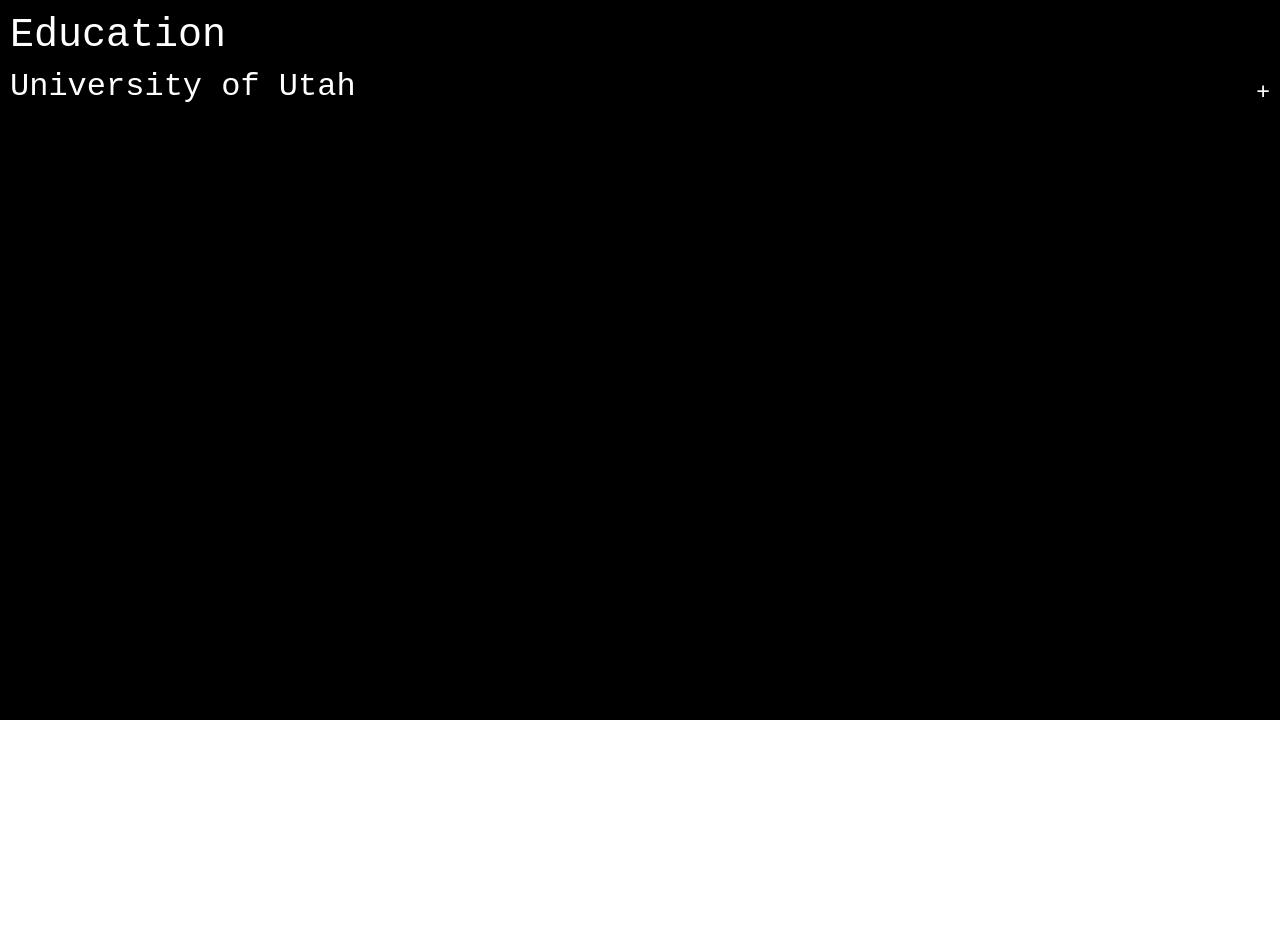
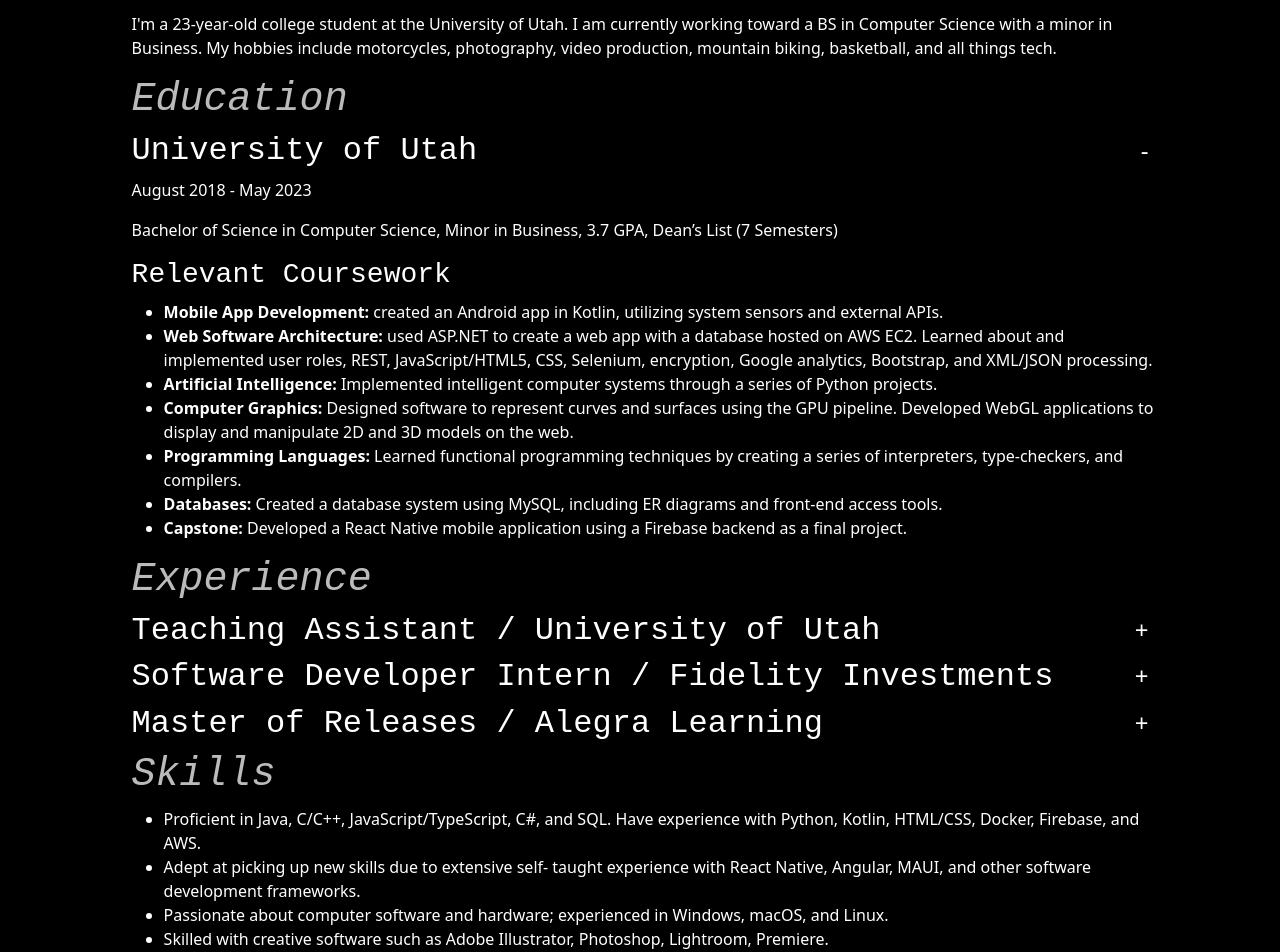
Before and after one commit to loosliashton/resume-site, a React (Create React App) app: page / in a window 1280 px wide. Shown: the part 880-1832 px from the top of the page. Before the commit the page ends 1600 px from the top, so only its background shows below. Built offline with nearby package versions, Linux system fonts and the light colour scheme.

Commit message:
Complete

```diff
--- a/package.json
+++ b/package.json
@@ -4,9 +4,6 @@
   "homepage": "https://www.ashtonloosli.com/",
   "private": true,
   "dependencies": {
-    "@emotion/react": "^11.10.6",
-    "@emotion/styled": "^11.10.6",
-    "@mui/material": "^5.11.11",
     "@testing-library/jest-dom": "^5.16.5",
     "@testing-library/react": "^13.4.0",
     "@testing-library/user-event": "^13.5.0",
@@ -17,7 +14,6 @@
     "bootstrap": "^5.2.3",
     "gh-pages": "^5.0.0",
     "react": "^18.2.0",
-    "react-bootstrap": "^2.7.2",
     "react-device-detect": "^2.2.3",
     "react-dom": "^18.2.0",
     "react-icons": "^4.7.1",
--- a/src/App.css
+++ b/src/App.css
@@ -14,7 +14,7 @@
 .name {
   font-size: 3em;
   font-weight: 600;
-  color: #363636;
+  color: #555555;
   font-family: monospace;
   transform: translateY(150px);
   transition: transform 0.5s ease;
@@ -28,7 +28,7 @@
 .links {
   display: flex;
   justify-content: space-between;
-  width: 220px;
+  width: 200px;
   transform: translateY(-200px);
   transition: transform 0.5s ease;
 }
@@ -61,6 +61,22 @@
   position: absolute;
   bottom: 0;
   margin-bottom: 20px;
+  animation-name: bounce;
+  animation-duration: 2s;
+  animation-timing-function: ease-in-out;
+  animation-iteration-count: infinite;
+}
+
+@keyframes bounce {
+  0% {
+    transform: translateY(0);
+  }
+  50% {
+    transform: translateY(-15px);
+  }
+  100% {
+    transform: translateY(0);
+  }
 }
 
 .resume {
--- a/src/App.tsx
+++ b/src/App.tsx
@@ -3,7 +3,6 @@ import { IconContext } from "react-icons";
 import headshot from "./images/headshot.jpg";
 import {
   BsEnvelopeFill,
-  BsFileEarmarkPersonFill,
   BsFillArrowDownCircleFill,
   BsGithub,
   BsLinkedin,
@@ -36,10 +35,7 @@ function App() {
           />
         </div>
         <div className={pictureVisible ? "links show-picture" : "links"}>
-          <IconContext.Provider value={{ size: "24px", color: "#363636" }}>
-            <a href="https://bit.ly/AshtonLoosliResume" title="Resume">
-              <BsFileEarmarkPersonFill />
-            </a>
+          <IconContext.Provider value={{ size: "24px", color: "#555555" }}>
             <a href="mailto:loosliashton@gmail.com" title="Email">
               <BsEnvelopeFill />
             </a>
@@ -59,7 +55,7 @@ function App() {
         </div>
         <div onClick={executeScroll} className="scrollButton">
           <a href="#resume">
-            <BsFillArrowDownCircleFill color="#363636" size={"24px"}/>
+            <BsFillArrowDownCircleFill color="white" size={"24px"}/>
           </a>
         </div>
       </div>
--- a/src/Resume/Resume.css
+++ b/src/Resume/Resume.css
@@ -7,25 +7,42 @@
 }
 
 h1 {
-    font-size: 3em;
-    font-weight: 600;
+    font-size: 2.5em;
+    color: #bbbbbb;
+    font-family: monospace;
+    text-align: left;
+    margin-left: 10px;
+    font-style: italic;
+}
+
+h2 {
+    font-size: 1.5em;
+    color: #ffffff;
+    font-family: monospace;
+    text-align: left;
+}
+
+h3 {
+    font-size: 1.2em;
     color: #ffffff;
     font-family: monospace;
     text-align: left;
     margin-left: 10px;
 }
 
-h2 {
-    font-size: 2em;
-    font-weight: 600;
+p {
+    font-size: 1em;
     color: #ffffff;
-    font-family: monospace;
     text-align: left;
+    margin-left: 10px;
 }
 
-p {
-    font-size: 1.5em;
-    font-weight: 400;
+ul {
+    color: #ffffff;
+}
+
+li {
+    font-size: 1em;
     color: #ffffff;
     text-align: left;
     margin-left: 10px;
@@ -44,5 +61,19 @@ p {
     padding-right: 10px;
     padding-left: 10px;
     flex-direction: row;
-    align-items: center;
+    align-content: center;
 }
+
+.resume {
+    display: flex;
+    flex-direction: column;
+    width: 90%;
+    margin: 0 auto;
+    max-width: 1500px;
+}
+
+@media (max-width: 600px) {
+    .resume {
+        width: 100%;
+    }
+}
--- a/src/Resume/Resume.tsx
+++ b/src/Resume/Resume.tsx
@@ -1,27 +1,173 @@
 import { useState } from "react";
+import { BsFillFileEarmarkPdfFill } from "react-icons/bs";
 import "./Resume.css";
 
 export function Resume() {
-  let [education, setEducation] = useState(false);
+  let [utah, setUtah] = useState(true);
+  let [ta, setTa] = useState(false);
+  let [fidelity, setFidelity] = useState(false);
+  let [alegra, setAlegra] = useState(false);
 
   return (
     <div className="resume">
       <div className="headerText">Resume</div>
+      <p>
+        I'm a 23-year-old college student at the University of Utah. I am
+        currently working toward a BS in Computer Science with a minor in
+        Business. My hobbies include motorcycles, photography, video production,
+        mountain biking, basketball, and all things tech.
+      </p>
       <h1>Education</h1>
       <div>
-        <div
-          className="accordionTitle"
-          onClick={() => setEducation(!education)}
-        >
+        <div className="accordionTitle" onClick={() => setUtah(!utah)}>
           <h2>University of Utah</h2>
-          <div className="expandIcon">{education ? "-" : "+"}</div>
+          <div className="expandIcon">{utah ? "-" : "+"}</div>
         </div>
-        {education && (
+        {utah && (
           <div>
-            <p>Minor in Business, 3.7 GPA, Dean’s List (7 Semesters)</p>
+            <p>August 2018 - May 2023</p>
+            <p>
+              Bachelor of Science in Computer Science, Minor in Business, 3.7
+              GPA, Dean’s List (7 Semesters)
+            </p>
+            <h3>Relevant Coursework</h3>
+            <ul>
+              <li>
+                <b>Mobile App Development:</b> created an Android app in Kotlin,
+                utilizing system sensors and external APIs.
+              </li>
+              <li>
+                <b>Web Software Architecture:</b> used ASP.NET to create a web
+                app with a database hosted on AWS EC2. Learned about and
+                implemented user roles, REST, JavaScript/HTML5, CSS, Selenium,
+                encryption, Google analytics, Bootstrap, and XML/JSON
+                processing.
+              </li>
+              <li>
+                <b>Artificial Intelligence:</b> Implemented intelligent computer
+                systems through a series of Python projects.
+              </li>
+              <li>
+                <b>Computer Graphics:</b> Designed software to represent curves
+                and surfaces using the GPU pipeline. Developed WebGL
+                applications to display and manipulate 2D and 3D models on the
+                web.
+              </li>
+              <li>
+                <b>Programming Languages:</b> Learned functional programming
+                techniques by creating a series of interpreters, type-checkers,
+                and compilers.
+              </li>
+              <li>
+                <b>Databases:</b> Created a database system using MySQL,
+                including ER diagrams and front-end access tools.
+              </li>
+              <li>
+                <b>Capstone:</b> Developed a React Native mobile application
+                using a Firebase backend as a final project.
+              </li>
+            </ul>
           </div>
         )}
       </div>
+      <h1>Experience</h1>
+      <div>
+        <div className="accordionTitle" onClick={() => setTa(!ta)}>
+          <h2>Teaching Assistant / University of Utah</h2>
+          <div className="expandIcon">{ta ? "-" : "+"}</div>
+        </div>
+        {ta && (
+          <div>
+            <p>January 2022 - Present</p>
+            <ul>
+              <li>
+                Studied essential algorithms and data structures to help
+                students complete assignments and exams.
+              </li>
+              <li>
+                Designed and ran instructional labs to supplement student
+                learning for Algorithms & Data Structures, Software Practice,
+                and Foundations of Computer Science courses.
+              </li>
+            </ul>
+          </div>
+        )}
+        <div className="accordionTitle" onClick={() => setFidelity(!fidelity)}>
+          <h2>Software Developer Intern / Fidelity Investments</h2>
+          <div className="expandIcon">{fidelity ? "-" : "+"}</div>
+        </div>
+        {fidelity && (
+          <div>
+            <p>Summers 2021, 2022</p>
+            <ul>
+              <li>
+                Practiced Agile software development in a team environment,
+                including daily standup meetings, extensive use of Git, and
+                practice pointing and separating tasks into sprints.
+              </li>
+              <li>
+                Designed and implemented a backend trade flow dashboard using
+                Angular, deployed as a web application using Docker and AWS.
+              </li>
+              <li>
+                Worked extensively with TypeScript and implemented changes
+                regarding Datadog logging and tracing, ESLint warnings and
+                errors, and Jenkins build configurations.
+              </li>
+            </ul>
+          </div>
+        )}
+        <div className="accordionTitle" onClick={() => setAlegra(!alegra)}>
+          <h2>Master of Releases / Alegra Learning</h2>
+          <div className="expandIcon">{alegra ? "-" : "+"}</div>
+        </div>
+        {alegra && (
+          <div>
+            <p>June 2018 - May 2022</p>
+            <ul>
+              <li>
+                Tested an app that teaches children English for quality and
+                functionality.
+              </li>
+              <li>
+                Released app to the Google Play Store, Apple App Store, and
+                Amazon App store after extensive testing and quality assurance.
+              </li>
+              <li>
+                Created assets used in production including icons, screenshots,
+                and videos using Adobe Premiere Pro, After Effects, Photoshop,
+                and Illustrator.
+              </li>
+            </ul>
+          </div>
+        )}
+      </div>
+      <h1>Skills</h1>
+      <div>
+        <ul>
+          <li>
+            Proficient in Java, C/C++, JavaScript/TypeScript, C#, and SQL. Have
+            experience with Python, Kotlin, HTML/CSS, Docker, Firebase, and AWS.
+          </li>
+          <li>
+            Adept at picking up new skills due to extensive self- taught
+            experience with React Native, Angular, MAUI, and other software
+            development frameworks.
+          </li>
+          <li>
+            Passionate about computer software and hardware; experienced in
+            Windows, macOS, and Linux.
+          </li>
+          <li>
+            Skilled with creative software such as Adobe Illustrator, Photoshop,
+            Lightroom, Premiere.
+          </li>
+          <li>Amateur filmmaker and photographer.</li>
+        </ul>
+      </div>
+      <a href="https://bit.ly/AshtonLoosliResume" title="Resume" style={{marginBottom: "10px"}}>
+        <BsFillFileEarmarkPdfFill color="white" size={30}/>
+      </a>
     </div>
   );
 }
```
Also changed, not shown: 1 other file (tests, documents, lock files or other folders).
